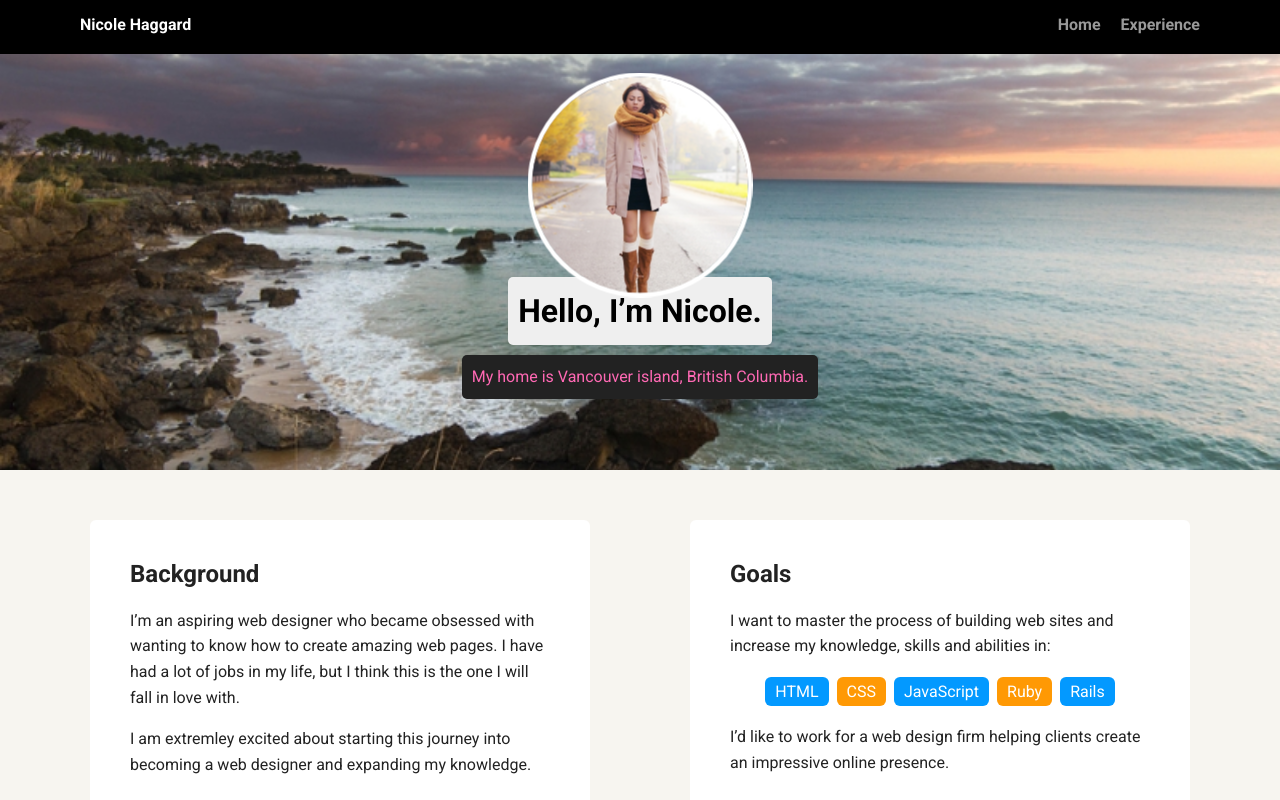
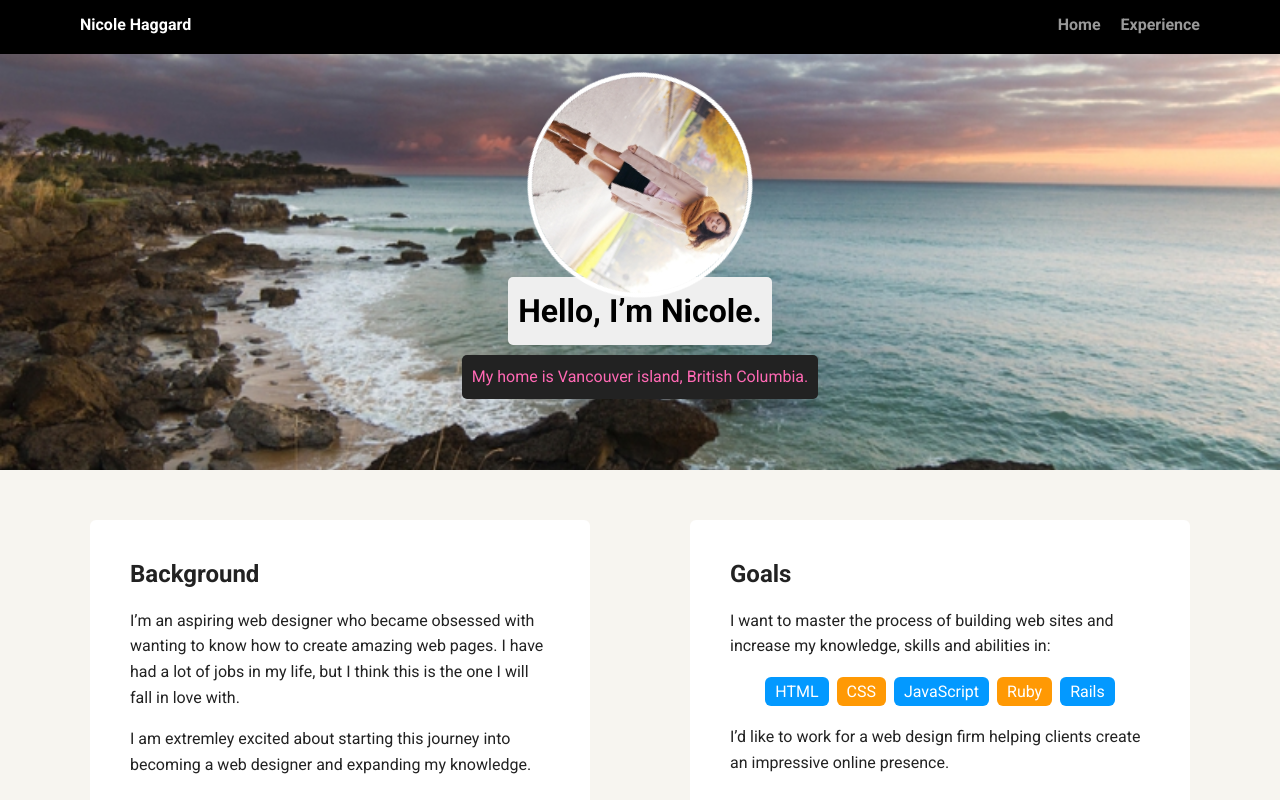
Before and after one commit to NicoleJHaggard/techdegree-project-1, a plain HTML site: page index.html in a window 1280 px wide. In both pictures the pointer is over the picture 640 px from the left and 185 px from the top of the page. Shown: the top 800 px of the page. Drawn offline with Linux system fonts and the light colour scheme; a web font is replaced by a local one.

Commit message:
Rotation percentage

```diff
--- a/styles.css
+++ b/styles.css
@@ -74,7 +74,7 @@ header .profile-image {
   transition: all .5s;
 }
 header .profile-image:hover {
-  transform: scale(1.5) rotate(360deg);
+  transform: scale(1.5) rotate(120deg);
 }
 .tag {
   background-color: #efefef;
```
